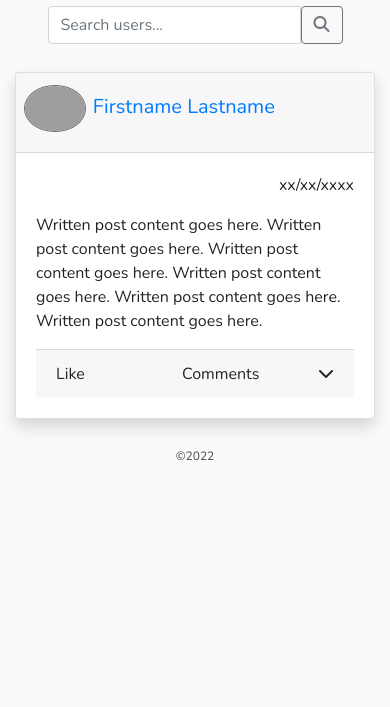
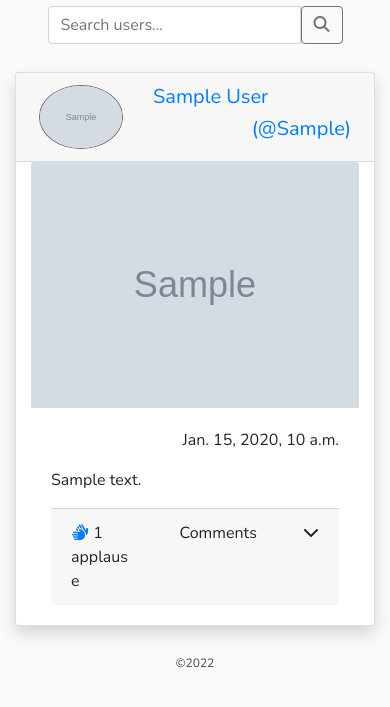
Before and after one commit to OwenDa/portfolio-4, a Django app: page / in a window 390 px wide. Shown: the part 56-763 px from the top of the page. Run offline with Django 3.2, Linux system fonts and the light colour scheme; a user stored in the database is signed in; tables that the repository leaves empty hold one stand-in row (values such as "Sample post"); grey boxes marked "Sample" are stand-in pictures; some libraries are stand-ins or nearby versions; grey boxes are pictures that could not be loaded.

Commit message:
Add applause (post like) function

```diff
--- a/socialnetwork/admin.py
+++ b/socialnetwork/admin.py
@@ -1,8 +1,9 @@
 from django.contrib import admin
-from .models import Profile, SocialLink, HistoryItem, Post
+from .models import Profile, SocialLink, HistoryItem, Post, PostApplause
 
 # Register your models here.
 admin.site.register(Profile)
 admin.site.register(SocialLink)
 admin.site.register(HistoryItem)
 admin.site.register(Post)
+admin.site.register(PostApplause)
--- a/socialnetwork/models.py
+++ b/socialnetwork/models.py
@@ -70,3 +70,12 @@ class Post(models.Model):
 
     def __str__(self):
         return self.user
+
+
+class PostApplause(models.Model):
+    """ Applause is equivalent to 'liking' a post """
+    post_id = models.CharField(max_length=500)
+    username = models.CharField(max_length=200)
+
+    def __str__(self):
+        return self.username
--- a/socialnetwork/urls.py
+++ b/socialnetwork/urls.py
@@ -29,4 +29,5 @@ urlpatterns = [
     path('delete-item/<int:id>/', views.delete_item, name='delete-item'),
     # delete history item (identified by id) from user's own profile
     path('upload', views.upload, name='upload'),
+    path('post-applause', views.post_applause, name='post-applause'),
 ]
--- a/socialnetwork/views.py
+++ b/socialnetwork/views.py
@@ -4,14 +4,22 @@ from django.shortcuts import render, redirect
 from django.contrib.auth.models import User, auth
 from django.contrib import messages
 from django.contrib.auth.decorators import login_required
-from .models import Profile, SocialLink, HistoryItem, Post
+from .models import Profile, SocialLink, HistoryItem, Post, PostApplause
 from .forms import SocialLinkForm, HistoryItemForm
 
 
 @login_required(login_url='signin')
 def index(request):
     """ View to render index """
-    return render(request, 'index.html')
+    user_object = User.objects.get(username=request.user.username)
+    # set user equal to user object in which username = current user
+    user_profile = Profile.objects.get(user=user_object)
+    # set user profile to that of user_object (current user)
+
+    posts = Post.objects.all()
+    context = {'user_profile': user_profile, 'posts': posts, }
+
+    return render(request, 'index.html', context)
 
 
 def signup(request):
@@ -178,6 +186,7 @@ def settings(request):
     return render(request, 'settings.html', context)
 
 
+@login_required(login_url='signin')
 def delete_link(request, id):
     """
     Allows user to delete individual social links
@@ -188,6 +197,7 @@ def delete_link(request, id):
     return redirect('settings')
 
 
+@login_required(login_url='signin')
 def delete_item(request, id):
     """
     Allows user to delete individual history items
@@ -207,8 +217,50 @@ def upload(request):
         post_image = request.FILES.get('image_upload')
         post_text = request.POST['post_text']
 
-        new_post = Post.objects.create(user=user, post_image=post_image, post_text=post_text)
+        new_post = Post.objects.create(
+            user=user, post_image=post_image, post_text=post_text)
         new_post.save()
         return redirect('/')
     else:
         return redirect('/')
+
+
+@login_required(login_url='signin')
+def post_applause(request):
+    """
+    Applause function as post likes. See index.html for applause button
+    and code. View logic willidentify both post and user, check whether
+    they've already liked the post and then like/unlike accordingly, updating
+    the post's like count at the same time.
+    """
+    username = request.user.username
+    # get currently logged in user's username
+    post_id = request.GET.get('post_id')
+    # get id of post in question
+
+    post = Post.objects.get(id=post_id)
+    # identify post in question
+
+    applause_filter = PostApplause.objects.filter(post_id=post_id, username=username).first()
+    # check for exising applause objects with this postid and username
+    # Note: Although only expecting one object, using 'get' throws error;
+    # use of filter as workaround requires first() method to avoid error.
+
+    if applause_filter is None:
+        # if no such applause already exists:
+        new_applause = PostApplause.objects.create(
+            post_id=post_id, username=username)
+        # create new applause with post_id and username equal to current
+        new_applause.save()
+        post.no_of_applause = post.no_of_applause+1
+        post.save()
+        # save new applause object, update count, save change to post.
+        return redirect('/')
+    else:
+        # if applause already exists:
+        applause_filter.delete()
+        # delete the object found by the filter as the user
+        # must want to unlike the post
+        post.no_of_applause = post.no_of_applause-1
+        post.save()
+        return redirect('/')
--- a/static/css/style.css
+++ b/static/css/style.css
@@ -98,11 +98,6 @@ h4 {
 
 /* POST STYLES */
 
-.post-avatar {
-    width: 18%;
-    margin-right: 2px;
-}
-
 /* SETTINGS STYLES */
 
 #avatar-upload {
--- a/templates/index.html
+++ b/templates/index.html
@@ -3,24 +3,41 @@
 
 {% block content %}
 <section class="container">
+    {% for post in posts reversed %}
 <!-- Post Template: -->
-    <div class="card mt-4 mb-2 shadow rounded">
+    <div class="card mt-4 mb-2 shadow rounded container">
         <!-- ROW 1 -->
-        <div class="card-header px-2">
-            <h5>
-                <img src="https://res.cloudinary.com/cloud9wastaken/image/upload/v1659644976/media/default-user_vltu5x.jpg" class="post-avatar avatar" aria-labelledby="post-user-full-name">
-                <a href="#" id="post-user-full-name">Firstname Lastname</a>
-            </h5>
-        </div>
+        <a href="/profile/{{post.user}}" aria-label="Open user's profile">
+            <div class="card-header px-2 row align-items-center">
+                <div class="col-4 col-md-2 col-lg-1">
+                    <img src="{{ user_profile.avatar.url }}" class="post-avatar avatar img-fluid" aria-labelledby="post-user-full-name">
+                </div>
+                <div class="col-8 col-md-10 col-lg-11">
+                    <div class="row d-flex justify-content-between">
+                        <h5 class="col-12 col-md-6">{{ user_profile.first_name }} {{ user_profile.last_name }}</h5>
+                        <h5 class="col-12 col-md-6 text-right">(@{{ post.user }})</h5>
+                    </div>
+                </div>
+            </div>
+        </a>
+
+            <!-- <img src="{{ user_profile.avatar.url }}" class="post-avatar avatar" aria-labelledby="post-user-full-name">
+            <h5 class="d-inline">{{ user_profile.first_name }} {{ user_profile.last_name }}</h5>
+            <h5 class="d-inline">(@{{ post.user }})</h5>
+            </a> -->
+
         <!-- ROW 2 (Image in post, if any) -->
-        <img class="card-img-top" src="" alt="" id="post-image">
+        {% if post.post_image %}
+        <img class="card-img-top" src="{{ post.post_image.url }}" alt="" id="post-image">
+        {% endif %}
         <!-- ROW 3 (Post date and written content) -->
         <div class="card-body">
-            <p class="text-right" id="post-date">xx/xx/xxxx</p>
-            <p class="card-text" id="post-text">Written post content goes here. Written post content goes here. Written post content goes here. Written post content goes here. Written post content goes here. Written post content goes here.</p>
+            <p class="text-right" id="post-date">{{ post.created_at }}</p>
+            <p class="card-text" id="post-text">{{ post.post_text }} </p>
             <div class="card-footer">
                 <div class="row justify-content-between">
-                    <div class="col-4 col-md-4">Like</div>
+                    <div class="col-4 col-md-4">
+                        <a href="/post-applause?post_id={{ post.id }}"><i class="fas fa-sign-language"></i></a> {{ post.no_of_applause }} applause</div>
                     <div class="col-6 col-md-4 text-center px-0">Comments</div>
                     <div class="col-2 col-md-4 text-right"><i class="fas fa-chevron-down"></i>
                     <!-- Options may include:
@@ -30,5 +47,6 @@
             </div>
         </div>
     </div> <!-- End of post template: -->
+    {% endfor %}
 </section>
 {% endblock content %}
```
Also changed, not shown: socialnetwork/migrations/0020_postapplause.py (added).
